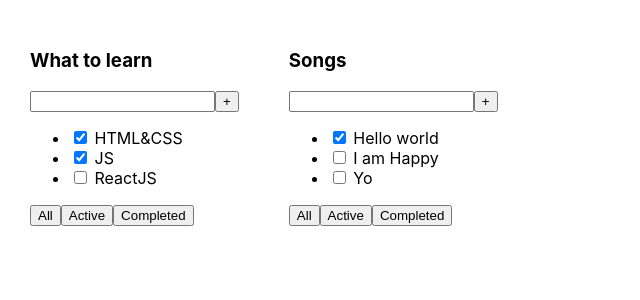
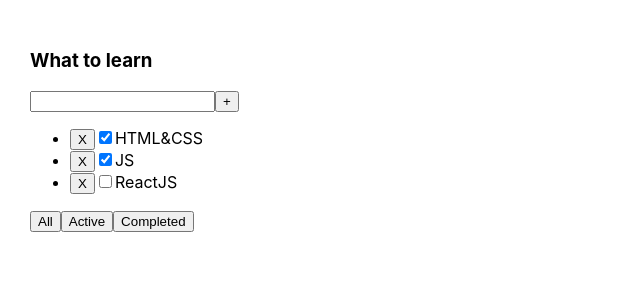
Before and after one commit to magomedov777/todolist, a React (Create React App) app: page / in a window 1280 px wide. Shown: the top 300 px of the page, without its empty margins (0-640 px from the left). Built offline with nearby package versions, Linux system fonts and the light colour scheme.

Commit message:
new debugg

```diff
--- a/src/App.tsx
+++ b/src/App.tsx
@@ -1,26 +1,23 @@
-import React from 'react';
+import React, {useState} from 'react';
 import './App.css';
-import {Todolist} from './Todolist';
+import Todolist from './Todolist';
 
-function App() {
 
-    const tasks1 = [
+const App = () => {
+let[tasks1, setTasks] = useState([
         { id: 1, title: "HTML&CSS", isDone: true },
         { id: 2, title: "JS", isDone: true },
         { id: 3, title: "ReactJS", isDone: false }
-    ]
-    const tasks2 = [
-        { id: 1, title: "Hello world", isDone: true },
-        { id: 2, title: "I am Happy", isDone: false },
-        { id: 3, title: "Yo", isDone: false }
-    ]
+    ])
 
+const removeTask = (taskID: number) => {
+        setTasks(tasks1.filter((el) => el.id !== taskID))}
     return (
         <div className="App">
-            <Todolist title="What to learn" tasks={tasks1} />
-            <Todolist title="Songs" tasks={tasks2} />
-        </div>
-    );
-}
+            <Todolist
+             title="What to learn"
+              tasks={tasks1}
+               removeTask={removeTask}/>
+        </div>)}
 
 export default App;
--- a/src/Todolist.tsx
+++ b/src/Todolist.tsx
@@ -1,4 +1,4 @@
-import React from 'react';
+import React, {useState} from 'react';
 
 type TaskType = {
     id: number
@@ -9,24 +9,40 @@
 type PropsType = {
     title: string
     tasks: Array<TaskType>
+    removeTask: (taskID: number) => void
 }
 
-export function Todolist(props: PropsType) {
-    return <div>
+function Todolist(props: PropsType){
+let[filterValue, setFilterValue] = useState('All')
+
+const filterTask = (buttonName: string) => {
+         setFilterValue(buttonName)}
+
+let filteredTask = props.tasks
+
+if(filterValue === 'Active'){filteredTask = props.tasks.filter((el)=>!el.isDone)}
+if(filterValue === 'Completed'){filteredTask = props.tasks.filter((el)=>el.isDone)}
+
+    return (
+       <div>
         <h3>{props.title}</h3>
          <div>
           <input/>
            <button>+</button>
          </div>
             <ul>
-            <li><input type="checkbox" checked={props.tasks[0].isDone}/> <span>{props.tasks[0].title}</span></li>
-            <li><input type="checkbox" checked={props.tasks[1].isDone}/> <span>{props.tasks[1].title}</span></li>
-            <li><input type="checkbox" checked={props.tasks[2].isDone}/> <span>{props.tasks[2].title}</span></li>
+            {filteredTask.map((el) => {
+                   return  <li key={el.id}>
+                    <button onClick={() => props.removeTask(el.id)}>X</button>
+                     <input type="checkbox"
+                       checked={el.isDone}/>
+                        <span>{el.title}</span></li>})}
             </ul>
               <div>
-            <button>All</button>
-            <button>Active</button>
-            <button>Completed</button>
+               <button onClick={()=> filterTask('All')}>All</button>
+               <button onClick={()=> filterTask('Active')}>Active</button>
+               <button onClick={()=> filterTask('Completed')}>Completed</button>
               </div>
-    </div>
-}
+            </div>)};
+
+export default Todolist;
```
Lines whose indentation alone changed are shown as unchanged.
